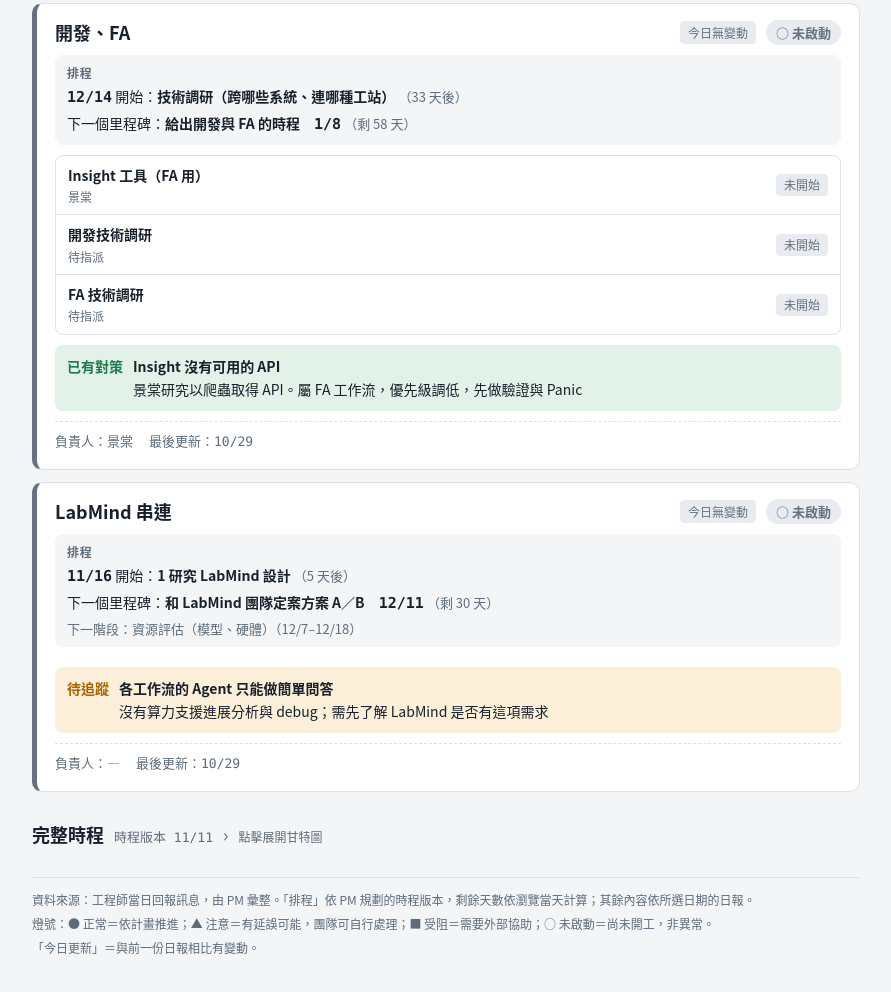
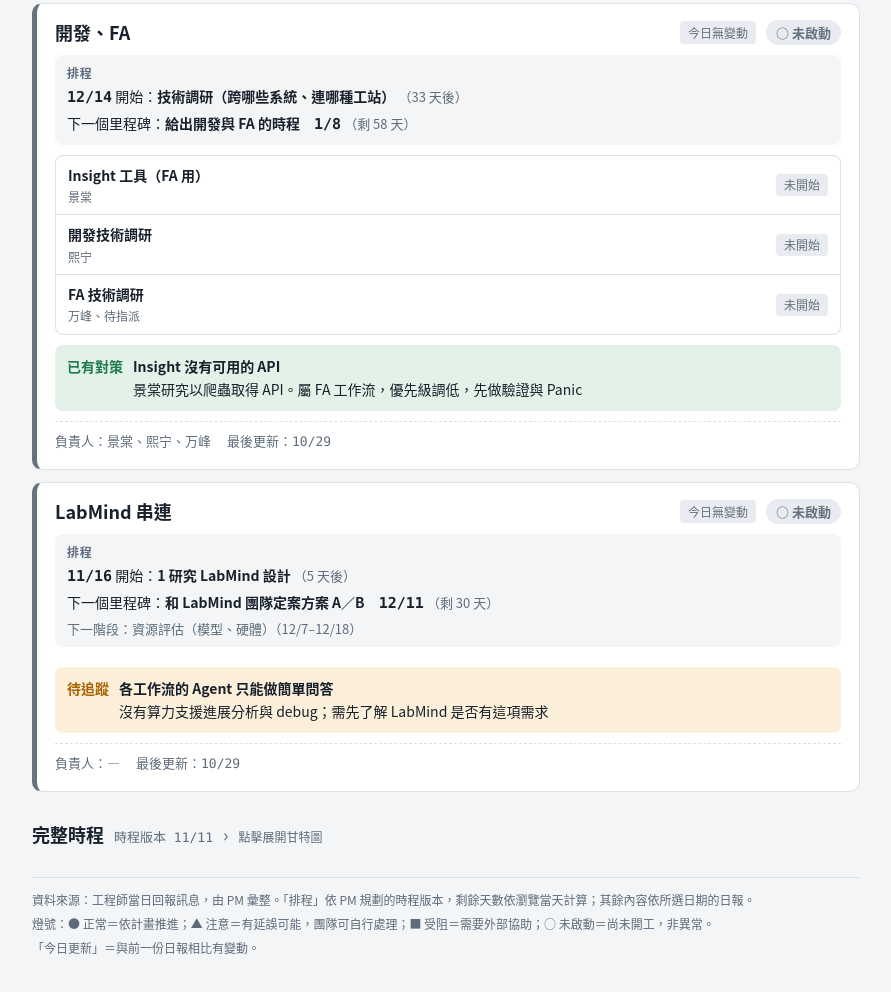
Before and after one commit to mingming2-alya/lab-collab-mate-progress-dashboard, a plain HTML site: page public/index.html in a window 1280 px wide. Shown: the part 1912-2904 px from the top of the page, without its empty margins (194-1085 px from the left). Drawn offline with Linux system fonts and the light colour scheme.

Commit message:
[2026-11-11_dashboard-schedule-and-arch-tab] 技術調研指派：開發給熙宁，FA 給万峰（另一位待定）
Co-Authored-By: Claude Opus 5.5 <noreply@anthropic.com>
Claude-Session: https://claude.ai/code/session_01HY2PekBDQgaxvznQLxGhAu

```diff
--- a/public/index.html
+++ b/public/index.html
@@ -416,7 +416,7 @@ const MODULES = [
   {name:"Panic", track:"Panic", rows:[{ws:3, item:"Panic", label:"Panic 工具（兩條共用）"},
     {item:"CoreOS Panic 工作流", owner:"Simon、Gary"}, {item:"Diags Panic 工作流", owner:"熙宁"}]},
   {name:"開發、FA", track:"開發、FA", rows:[{ws:3, item:"Insight", label:"Insight 工具（FA 用）"},
-    {item:"開發技術調研", owner:"待指派"}, {item:"FA 技術調研", owner:"待指派"}]},
+    {item:"開發技術調研", owner:"熙宁"}, {item:"FA 技術調研", owner:"万峰、待指派"}]},
   {name:"LabMind 串連", track:"LabMind 串連", src:[{ws:7}]}
 ];
 const HOME = {1:"環境與框架", 2:"環境與框架", 3:"共性工具", 4:"驗證", 5:"驗證", 6:"驗證", 7:"LabMind 串連"};
```
Also changed, not shown: work/2026-11-11_dashboard-schedule-and-arch-tab/outputs/screenshots/daily-dark.png, work/2026-11-11_dashboard-schedule-and-arch-tab/outputs/screenshots/daily-desktop.png, work/2026-11-11_dashboard-schedule-and-arch-tab/outputs/screenshots/daily-mobile.png, 1 other file.
